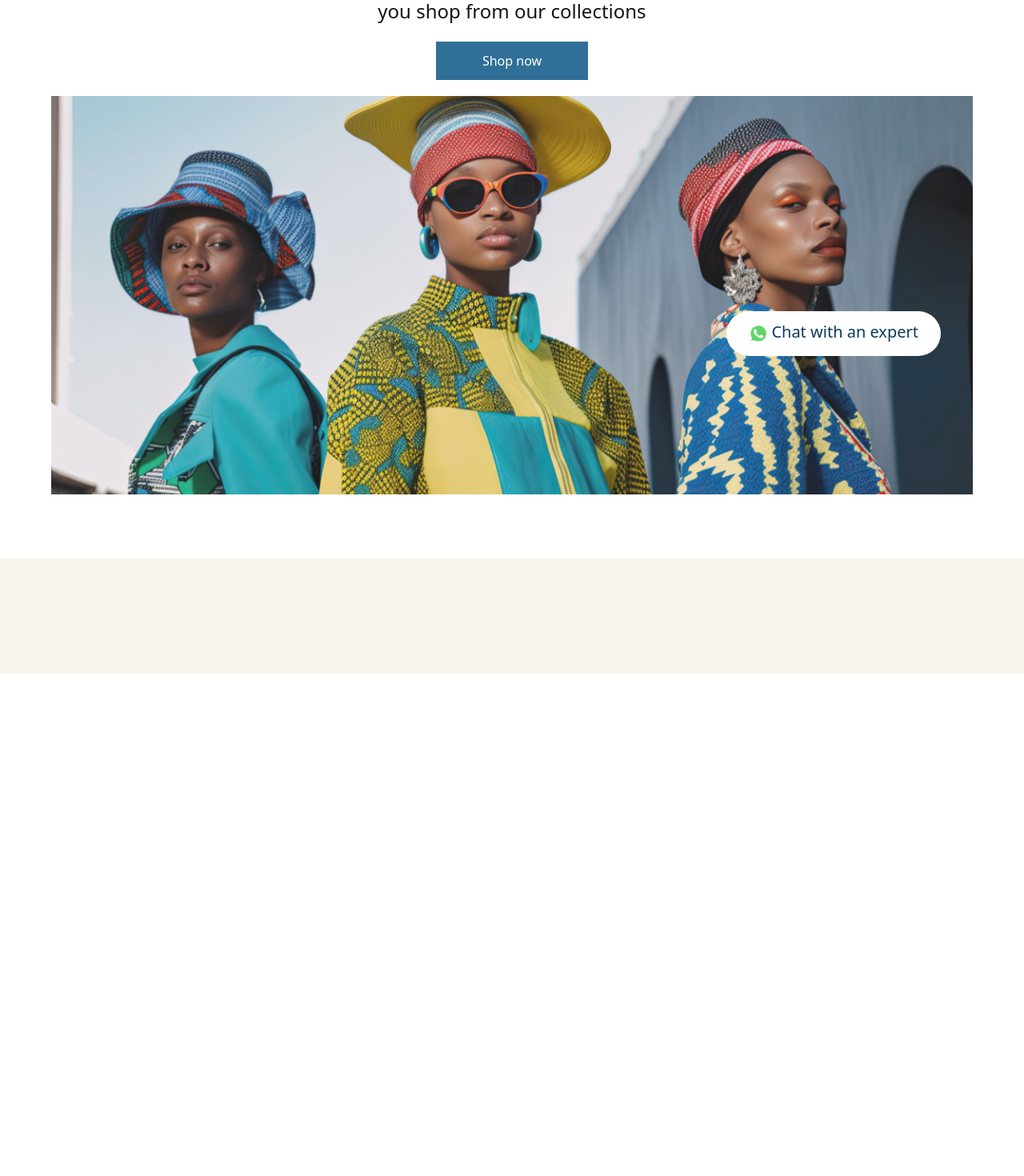
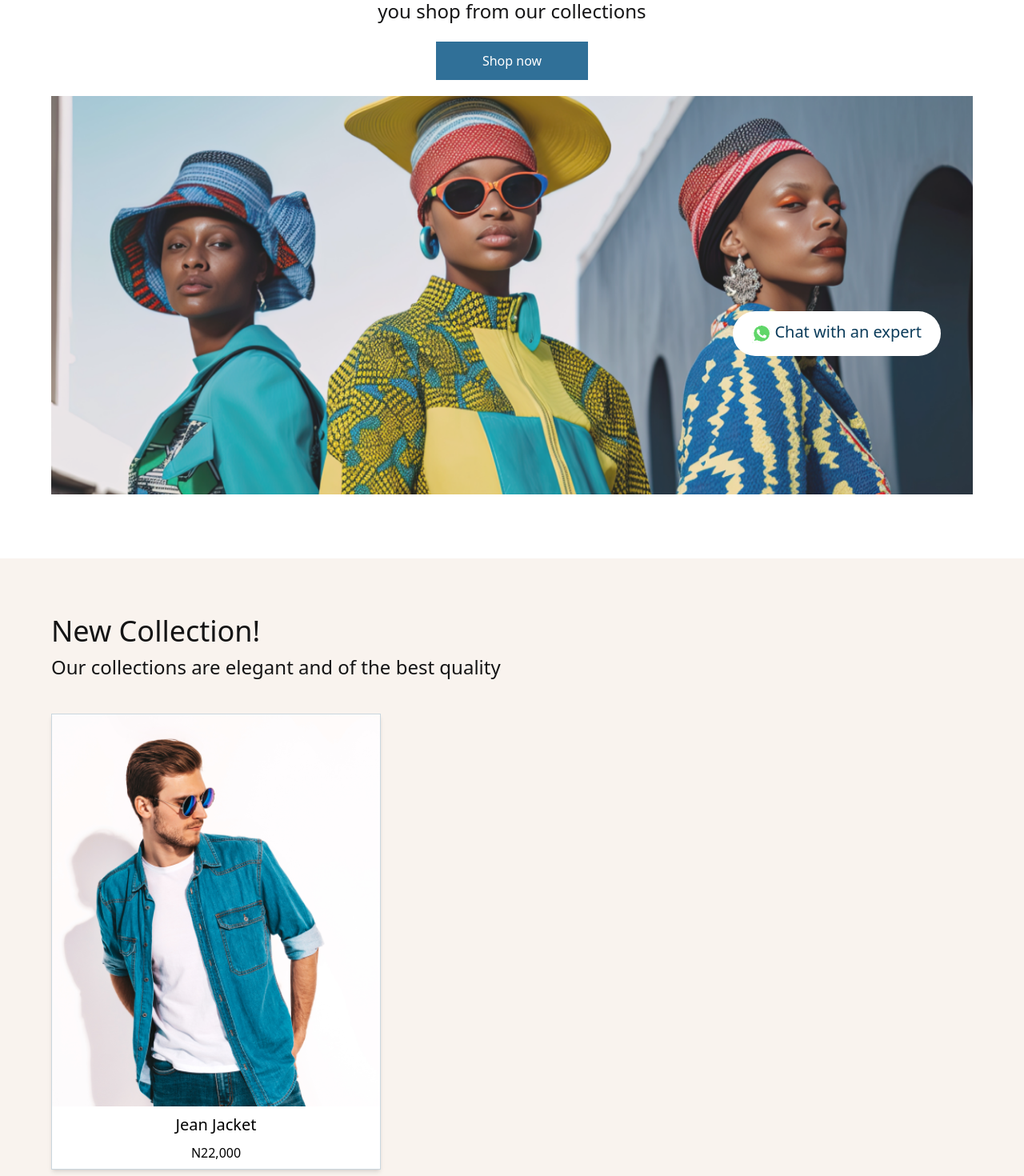
Before and after one commit to alimuhammeddev/Fashion-Fit, a React (Vite) app: page / in a window 1280 px wide. Shown: the part 280-1750 px from the top of the page at 80% size. Before the commit the page ends 1122 px from the top, so only its background shows below. Built offline with nearby package versions, Linux system fonts and the light colour scheme.

Commit message:
working on collection section

```diff
--- a/src/App.jsx
+++ b/src/App.jsx
@@ -17,9 +17,9 @@ const App = () =>
         </div>
       </div>
 
-      <div className='bg-[#F9F3EE] mt-20'>
+      <div className='bg-[#F9F3EE] mt-20 pb-10'>
         <div className={`${styles.paddingX} ${styles.flexCenter}`}>
-          <div className={`${styles.boxWidth} mt-36`}>
+          <div className={`${styles.boxWidth} mt-16`}>
             <Collection />
           </div>
         </div>
--- a/src/Components/Collection.jsx
+++ b/src/Components/Collection.jsx
@@ -1,10 +1,24 @@
 import React from 'react'
+import { man1 } from '../assets'
 
 const Collection = () => {
   return (
     <section>
         <div>
-            <h1></h1>
+            <h1 className='text-[#141415] text-[36px] font-medium'>New Collection!</h1>
+            <p className='text-[#141415] text-[24px]'>Our collections are elegant and of the best quality</p>
+        </div>
+
+        <div>
+            <div className='bg-[#ffffff] w-fit pb-2 mt-10 border-[#CAD7DF] border shadow-md'>
+                <div>
+                    <img src={man1} alt="" />
+                </div>
+                <div className='text-center space-y-2'>
+                    <h1 className='mt-2 text-[20px]'>Jean Jacket</h1>
+                    <h2 className='text-[16px]'>N22,000</h2>
+                </div>
+            </div>
         </div>
     </section>
   )
--- a/src/Components/Hero.jsx
+++ b/src/Components/Hero.jsx
@@ -11,17 +11,13 @@ const Hero = () => {
         <div className='mx-auto text-center mt-5'>
             <button className='bg-[#307098] w-[190px] h-[48px] text-[#ffffff]'>Shop now</button>
         </div>
-
-
-
-        <div className='mt-5 flex justify-center relative z-10'>
+        <div className='mt-5 flex justify-center relative'>
             <img src={hero} alt=""/>
-            <div className="absolute top-1/2 lg:right-10 right-0 rounded-full transform translate-y-50 bg-white px-7 py-4 flex items-center space-x-1 lg:mt-5 z-20">
+            <div className="absolute top-1/2 lg:right-10 right-0 rounded-full transform translate-y-50 bg-white px-6 py-4 flex items-center space-x-1 lg:mt-5">
                 <img src={whatsapp} alt="" />
-                <p className="text-[#0A3B5A] text-xl -mt-1">Chat with an expert</p>
+                <p className="text-[#0A3B5A] text-xl -mt-1 font-medium">Chat with an expert</p>
             </div>
         </div>
-
     </section>
   )
 }
--- a/src/Components/Navbar.jsx
+++ b/src/Components/Navbar.jsx
@@ -10,7 +10,7 @@ const Navbar = () => {
     ];
     let [open,setOpen]=useState(false);
   return (
-    <div className='shadow-md w-full fixed top-0 left-0'>
+    <div className='shadow-md w-full fixed top-0 left-0 z-50'>
       <div className='md:flex items-center justify-between bg-white py-4 md:px-48 px-7'>
             <div className='cursor-pointer'>
               <img src={logo} alt="" />
@@ -24,7 +24,7 @@ const Navbar = () => {
               {
                 Links.map((link)=>(
                   <li key={link.name} className='md:ml-8 text-xl md:my-0 my-7'>
-                    <a href={link.link} className='text-gray-800 hover:text-gray-400 duration-500'>{link.name}</a>
+                    <a href={link.link} className='text-gray-800 hover:text-[#307098] duration-500'>{link.name}</a>
                   </li>
                 ))
               }
```
